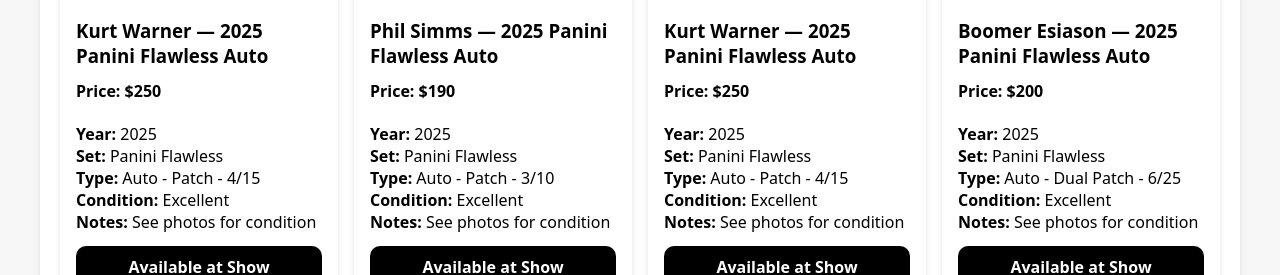
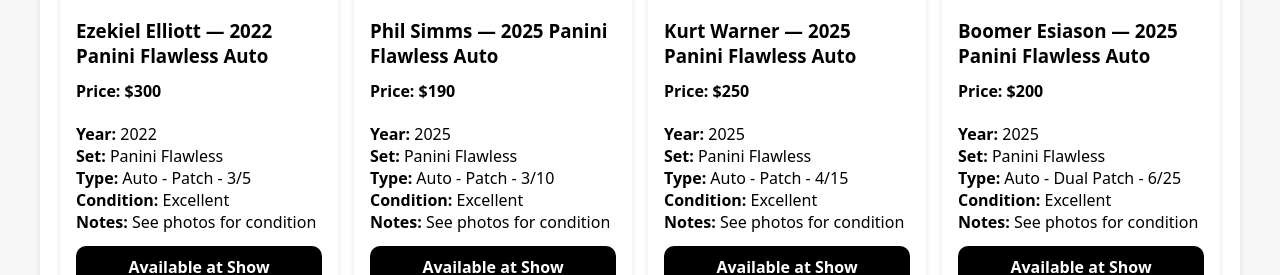
Before and after one commit to Daemek111/superninjamonkeys.com, a Jekyll site: the page shop.html, which Jekyll copies as it is, in a window 1280 px wide and 900 px high, scrolled down 3251 px, cut to the strip 275-550 px from the top of the window. Built offline with Jekyll 4.4.1, drawn with Linux system fonts in a browser that asks for light colours.

Commit message:
Update shop.html

```diff
--- a/shop.html
+++ b/shop.html
@@ -480,18 +480,18 @@
 
   <!-- Front + Back Images -->
   <div class="card-images">
-    <img src="img/kurt_warner.jpeg" alt="Front of card" onclick="openLightbox(this.src)" style="cursor: zoom-in;">
-    <img src="img/kurt_warner_back.jpeg" alt="Back of card" onclick="openLightbox(this.src)" style="cursor: zoom-in;">
-  </div>
-
-  <h3>Kurt Warner — 2025 Panini Flawless Auto</h3>
-  <p class="price"><b>Price:</b> $250</p>
-
-  <!-- Listing Details -->
-  <ul class="details">
-    <li><b>Year:</b> 2025</li>
-    <li><b>Set:</b> Panini Flawless</li>
-    <li><b>Type:</b> Auto - Patch - 4/15</li>
+    <img src="img/elliott.jpeg" alt="Front of card" onclick="openLightbox(this.src)" style="cursor: zoom-in;">
+    <img src="img/elliott_back.jpeg" alt="Back of card" onclick="openLightbox(this.src)" style="cursor: zoom-in;">
+  </div>
+
+  <h3>Ezekiel Elliott — 2022 Panini Flawless Auto</h3>
+  <p class="price"><b>Price:</b> $300</p>
+
+  <!-- Listing Details -->
+  <ul class="details">
+    <li><b>Year:</b> 2022</li>
+    <li><b>Set:</b> Panini Flawless</li>
+    <li><b>Type:</b> Auto - Patch - 3/5</li>
     <li><b>Condition:</b> Excellent</li>
     <li><b>Notes:</b> See photos for condition</li>
   </ul>
```
